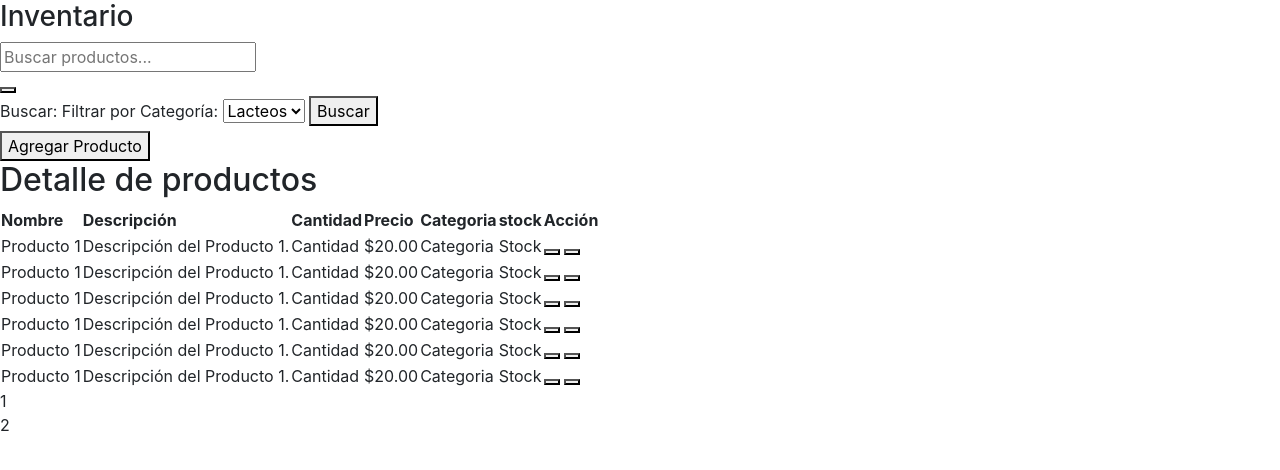
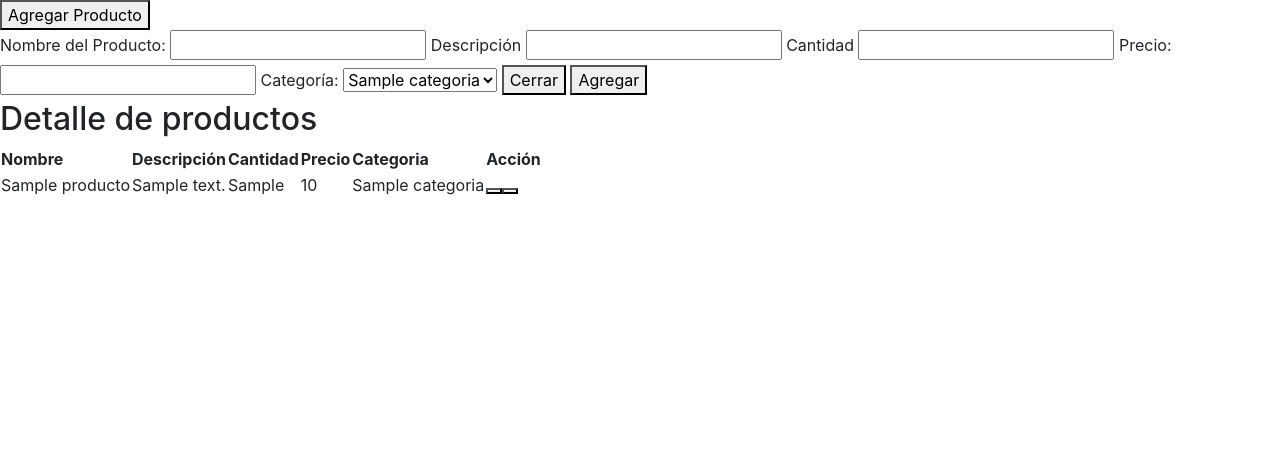
Before and after one commit to Merestrepo/fonda_patio_bonito, a PHP site: page /php/inventario.php in a window 1280 px wide. Shown: the part 56-526 px from the top of the page. Run offline with PHP 8.4, Linux system fonts and the light colour scheme; tables that the repository leaves empty or names only in its code hold one stand-in row (values such as "Sample post"); some libraries are stand-ins or nearby versions.

Commit message:
funcionalidad inventario

```diff
--- a/html/php/bienvenida.php
+++ b/html/php/bienvenida.php
@@ -107,11 +107,6 @@
         </div>
       <div class="caja__inventario">
           <div class="interno">
-
-            <div class="boton">
-              <button href="inventario.php" >Ver más</button>
-
-          </div>
           </div>
         </div>
       </div>
--- a/html/php/inventario.php
+++ b/html/php/inventario.php
@@ -1,4 +1,43 @@
+<?php
 
+
+ini_set('display_errors', 1);
+error_reporting(E_ALL);
+
+$servername = "localhost";
+$username = "nombre_usuario";
+$password = "contraseña";
+$dbname = "nombre_base_de_datos";
+
+// Crear conexión
+$conn = mysqli_connect("localhost", "root", "", "fondacrud");
+
+// Verificar conexión
+if ($conn->connect_error) {
+    die("Conexión fallida: " . $conn->connect_error);
+}
+
+// Verificar si se ha enviado el formulario
+if ($_SERVER["REQUEST_METHOD"] == "POST") {
+    // Recuperar datos del formulario
+    $nombre = $_POST['nombre'];
+    $descripcion = $_POST['descripcion'];
+    $cantidad = $_POST['cantidad'];
+    $precio = $_POST['precio'];
+    $categoria = $_POST['categoria'];
+
+    // Consulta SQL para insertar producto
+    $sql = "INSERT INTO productos (nombre, descripcion, cantidad, precio, categoria)
+    VALUES ('$nombre', '$descripcion', '$cantidad', '$precio', '$categoria')";
+
+    // Ejecutar la consulta
+    if ($conn->query($sql) === TRUE) {
+        echo "Producto agregado correctamente";
+    } else {
+        echo "Error: " . $sql . "<br>" . $conn->error;
+    }
+}
+?>
 
 <!DOCTYPE html>
 <html lang="es">
@@ -7,40 +46,22 @@
     <meta name="viewport" content="width=device-width, initial-scale=1.0">
     <title>Inventario</title>
     <link rel="stylesheet" href="../../css/estilosinventario.css">
-
- <link
-      href="//maxcdn.bootstrapcdn.com/bootstrap/4.1.1/css/bootstrap.min.css"
-      rel="stylesheet"
-      id="bootstrap-css"
-    />
+    <link href="//maxcdn.bootstrapcdn.com/bootstrap/4.1.1/css/bootstrap.min.css" rel="stylesheet" id="bootstrap-css">
     <script src="https://cdnjs.cloudflare.com/ajax/libs/jquery/3.2.1/jquery.min.js"></script>
     <script src="https://maxcdn.bootstrapcdn.com/bootstrap/4.1.1/js/bootstrap.min.js"></script>
-
-
 </head>
 <body>
-
     <nav class="navbar navbar-icon-top navbar-expand-lg navbar-dark bg-dark">
         <a class="navbar-brand" href="#">Bienvenido</a>
-      <button
-        class="navbar-toggler"
-        type="button"
-        data-toggle="collapse"
-        data-target="#navbarSupportedContent"
-        aria-controls="navbarSupportedContent"
-        aria-expanded="false"
-        aria-label="Toggle navigation"
-      >
+        <button class="navbar-toggler" type="button" data-toggle="collapse" data-target="#navbarSupportedContent" aria-controls="navbarSupportedContent" aria-expanded="false" aria-label="Toggle navigation">
             <span class="navbar-toggler-icon"></span>
         </button>
-
         <div class="collapse navbar-collapse" id="navbarSupportedContent">
             <ul class="navbar-nav mr-auto">
-          <li class="nav-item ">
                     <a class="nav-link" href="bienvenida.php">
                         <i class="fa fa-home"></i>
                         Inicio
-
+                        <span class="sr-only">(current)</span>
                     </a>
                 </li>
                 <li class="nav-item active">
@@ -49,7 +70,6 @@
                             <span class="badge badge-danger"></span>
                         </i>
                         Inventario
-              <span class="sr-only">(current)</span>
                     </a>
                 </li>
                 <li class="nav-item">
@@ -60,7 +80,6 @@
                         Ventas
                     </a>
                 </li>
-
                 <li class="nav-item">
                     <a class="nav-link" href="clientes.php">
                         <i class="fa fa-users" aria-hidden="true">
@@ -89,97 +108,72 @@
                 </li>
             </ul>
             <form class="form-inline my-2 my-lg-0">
-          <input
-            class="form-control mr-sm-2"
-            type="text"
-            placeholder="Buscar"
-            aria-label="Buscar"
-          />
-          <button class="btn btn-outline-success my-2 my-sm-0" type="submit">
-            Buscar
-          </button>
+                <input class="form-control mr-sm-2" type="text" placeholder="Buscar" aria-label="Buscar" />
+                <button class="btn btn-outline-success my-2 my-sm-0" type="submit">Buscar</button>
             </form>
         </div>
     </nav>
 
-<div class="cabecera">
+    <div class="formularioAgregarProductos">
+        <button id="btnDesplegarFormulario" onclick="abrirVentanaEmergente()">Agregar Producto</button>
+        <div id="contenedorModal">
+            <div id="formularioProductos">
+                <form action="agregar_producto.php" method="post">
+                    <!-- Campos del formulario -->
+                    <label for="nombre">Nombre del Producto:</label>
+                    <input type="text" id="nombre" name="nombre" required>
+                    <label for="descripcion">Descripción</label>
+                    <input type="text" id="descripcion" name="descripcion" required>
+                    <label for="cantidad">Cantidad</label>
+                    <input type="text" id="cantidad" name="cantidad" required>
+                    <label for="precio">Precio:</label>
+                    <input type="number" id="precio" name="precio" step="0.01" required>
+                    <label for="categoria">Categoría:</label>
 
-<div class="contenedor_titulo">
-    <div class="titulo">
-        <h3>Inventario</h3>
-        <input type="text" id="campoBusqueda" placeholder="Buscar productos...">
+                    <?php
+                    $servername = "localhost";
+                    $username = "nombre_usuario";
+                    $password = "contraseña";
+                    $dbname = "nombre_base_de_datos";
+
+                    // Crear conexión
+                    $conn = mysqli_connect("localhost", "root", "", "fondacrud");
+
+                    // Verificar conexión
+                    if ($conn->connect_error) {
+                        die("Conexión fallida: " . $conn->connect_error);
+                    }
+
+                    $sql = "SELECT ID_Categoria, Nombre FROM categorias";
+$result = $conn->query($sql);
+
+// Verificar si hay resultados
+if ($result->num_rows > 0) {
+    // Crear el select
+    echo '<select id="categoria" name="categoria" required>';
+    while ($row = $result->fetch_assoc()) {
+        // Imprimir cada opción
+        echo '<option value="' . $row["ID_Categoria"] . '">' . $row["Nombre"] . '</option>';
+    }
+    echo '</select>';
+} else {
+  echo '<select id="categoria" name="categoria">';
+  echo '</select>';
+}
+                    ?>
+                    <button type="button" onclick="cerrarVentanaEmergente()">Cerrar</button>
+                    <button type="button" id="btnAgregarProducto" onclick="agregarProducto()">Agregar</button>
+                </form>
+            </div>
         </div>
     </div>
 
-<!--filtro -->
     <div class="filtro">
-
-
-<button id="filtroIcono" onclick="toggleFormularioBusqueda()">
-              <i class="fa fa-filter" aria-hidden="true">
-                <span class="badge badge-danger"></span>
-              </i>
-</button>
-
-<div id="formularioBusqueda">
-        <label for="campoBusqueda">Buscar:</label>
-        <label for="filtroCategoria">Filtrar por Categoría:</label>
-        <select id="filtroCategoria">
-            <option value="Lacteos">Lacteos</option>
-            <option value="carnes">carnes</option>
-            <option value="Aseo">Aseo</option>
-            <option value="Granos">Granos</option>
-            <option value="Mecato">Mecato</option>
-            <option value="Licor">Licor</option>
-            <!-- Agrega más opciones según tus necesidades -->
-        </select>
-
-        <button type="button" onclick="realizarBusqueda()">Buscar</button>
+        <!-- Contenido del filtro -->
     </div>
 
-
-
-<!-- Formulario de agregar  -->
-<button id="btnDesplegarFormulario" onclick="abrirVentanaEmergente()">Agregar Producto</button>
-
-<div id="contenedorModal">
-    <div id="formularioProductos">
-        <!-- Campos del formulario -->
-        <label for="nombre">Nombre del Producto:</label>
-        <input type="text" id="nombre" name="nombre" required>
-
-        <label for="descripcion">Descripción</label>
-        <input type="text" id="descripcion" name="descripcion" required>
-
-        <label for="cantidad">Cantidad</label>
-        <input type="text" id="cantidad" name="cantidad" required>
-
-        <label for="precio">Precio:</label>
-        <input type="number" id="precio" name="precio" step="0.01" required>
-
-        <label for="categoria">Categoría:</label>
-        <select id="categoria" name="categoria" required>
-            <option value="Lacteos">Lacteos</option>
-            <option value="carnes">carnes</option>
-            <option value="Aseo">Aseo</option>
-            <option value="Granos">Granos</option>
-            <option value="Mecato">Mecato</option>
-            <option value="Licor">Licor</option>
-            <!-- Agrega más opciones según tus necesidades -->
-        </select>
-
-        <button type="button" onclick="cerrarVentanaEmergente()">Cerrar</button>
-    </div>
-</div>
-
-</div>
-</div>
-
-<!-- contenedor de productos  -->
     <div class="contenedor_productos">
-
         <h2>Detalle de productos</h2>
-
         <div class="tabla_seccion">
             <table>
                 <thead>
@@ -189,157 +183,45 @@
                         <th>Cantidad</th>
                         <th>Precio</th>
                         <th>Categoria</th>
-            <th>stock</th>
+
                         <th>Acción</th>
                     </tr>
                 </thead>
                 <tbody>
-        <tr>
-            <td>Producto 1</td>
-            <td>Descripción del Producto 1.</td>
-            <td>Cantidad</td>
-            <td class="precio">$20.00</td>
-            <td>Categoria</td>
-            <td>Stock</td>
-            <td>
-                <button>
-                    <i class="fa fa-pencil-square-o" aria-hidden="true">
-                        <span class="badge badge-danger"></span>
-                    </i>
-                </button>
-                 <button>
-                    <i class="fa fa-trash" aria-hidden="true">
-                        <span class="badge badge-danger"></span>
-                    </i>
-              </button>
-            </td>
 
-        </tr>
-        <tr>
-            <td>Producto 1</td>
-            <td>Descripción del Producto 1.</td>
-            <td>Cantidad</td>
-            <td class="precio">$20.00</td>
-            <td>Categoria</td>
-            <td>Stock</td>
-            <td>
-                <button>
-                    <i class="fa fa-pencil-square-o" aria-hidden="true">
-                        <span class="badge badge-danger"></span>
-                    </i>
-                </button>
-                 <button>
-                    <i class="fa fa-trash" aria-hidden="true">
-                        <span class="badge badge-danger"></span>
-                    </i>
-              </button>
-            </td>
+                    <?php
+                    // Consulta SQL para obtener todos los productos
 
-        </tr>
-        <tr>
-            <td>Producto 1</td>
-            <td>Descripción del Producto 1.</td>
-            <td>Cantidad</td>
-            <td class="precio">$20.00</td>
-            <td>Categoria</td>
-            <td>Stock</td>
-            <td>
-                <button>
-                    <i class="fa fa-pencil-square-o" aria-hidden="true">
-                        <span class="badge badge-danger"></span>
-                    </i>
-                </button>
-                 <button>
-                    <i class="fa fa-trash" aria-hidden="true">
-                        <span class="badge badge-danger"></span>
-                    </i>
-              </button>
-            </td>
+                    $sql = "SELECT ID_Producto,productos.Nombre as Nombre, Descripcion, Cantidad, Precio,categorias.Nombre as Categoria FROM productos
+                    INNER JOIN categorias ON productos.ID_Categoria = categorias.ID_Categoria";
+                    $result = $conn->query($sql);
 
-        </tr>
-        <tr>
-            <td>Producto 1</td>
-            <td>Descripción del Producto 1.</td>
-            <td>Cantidad</td>
-            <td class="precio">$20.00</td>
-            <td>Categoria</td>
-            <td>Stock</td>
-            <td>
-                <button>
-                    <i class="fa fa-pencil-square-o" aria-hidden="true">
-                        <span class="badge badge-danger"></span>
-                    </i>
-                </button>
-                 <button>
-                    <i class="fa fa-trash" aria-hidden="true">
-                        <span class="badge badge-danger"></span>
-                    </i>
-              </button>
-            </td>
+                    if ($result->num_rows > 0) {
+                        // Mostrar los datos en la tabla
+                        while($row = $result->fetch_assoc()) {
+                            echo "<tr>";
+                            echo "<td>".$row['Nombre']."</td>";
+                            echo "<td>".$row['Descripcion']."</td>";
+                            echo "<td>".$row['Cantidad']."</td>";
+                            echo "<td>".$row['Precio']."</td>";
+                            echo "<td>".$row['Categoria']."</td>";
 
-        </tr>
-        <tr>
-            <td>Producto 1</td>
-            <td>Descripción del Producto 1.</td>
-            <td>Cantidad</td>
-            <td class="precio">$20.00</td>
-            <td>Categoria</td>
-            <td>Stock</td>
-            <td>
-                <button>
-                    <i class="fa fa-pencil-square-o" aria-hidden="true">
-                        <span class="badge badge-danger"></span>
-                    </i>
-                </button>
-                 <button>
-                    <i class="fa fa-trash" aria-hidden="true">
-                        <span class="badge badge-danger"></span>
-                    </i>
-              </button>
-            </td>
-
-        </tr>
-        <tr>
-            <td>Producto 1</td>
-            <td>Descripción del Producto 1.</td>
-            <td>Cantidad</td>
-            <td class="precio">$20.00</td>
-            <td>Categoria</td>
-            <td>Stock</td>
-            <td>
-                <button>
-                    <i class="fa fa-pencil-square-o" aria-hidden="true">
-                        <span class="badge badge-danger"></span>
-                    </i>
-                </button>
-                 <button>
-                    <i class="fa fa-trash" aria-hidden="true">
-                        <span class="badge badge-danger"></span>
-                    </i>
-              </button>
-            </td>
-
-        </tr>
-
+                            echo "<td>";
+                            echo "<button ><i class='fa fa-pencil-square-o' aria-hidden='true'><span class='badge badge-danger'></span></i></button>";
+                            echo "<button onclick='eliminarProducto(".$row['ID_Producto'].")'><i class='fa fa-trash' aria-hidden='true'><span class='badge badge-danger'></span></i></button>";
+                            echo "</td>";
+                            echo "</tr>";
+                        }
+                    } else {
+                        echo "0 resultados";
+                    }
+                    $conn->close();
+                    ?>
                 </tbody>
             </table>
         </div>
     </div>
 
- <div class="paginacion">
-    <div><i class="fa fa-arrow-circle-right" aria-hidden="true"></i></div>
-    <div><i class="fa fa-arrow-circle-right" aria-hidden="true"></i></div>
-    <div>1</div>
-    <div>2</div>
-    <div><i class="fa fa-arrow-circle-left" aria-hidden="true"></i></div>
-    <div><i class="fa fa-arrow-circle-left" aria-hidden="true"></i></div>
- </div>
-
-
-
-
+    <script src="js/script.js"></script>
 </body>
-
-<script src="js/script.js"></script>
-
 </html>
```
Also changed, not shown: html/php/agregar_producto.php (added, +28 -0 lines), html/php/js/script.js (+66 -17 lines), html/php/eliminar_producto.php (added). Lines whose indentation alone changed are shown as unchanged.
